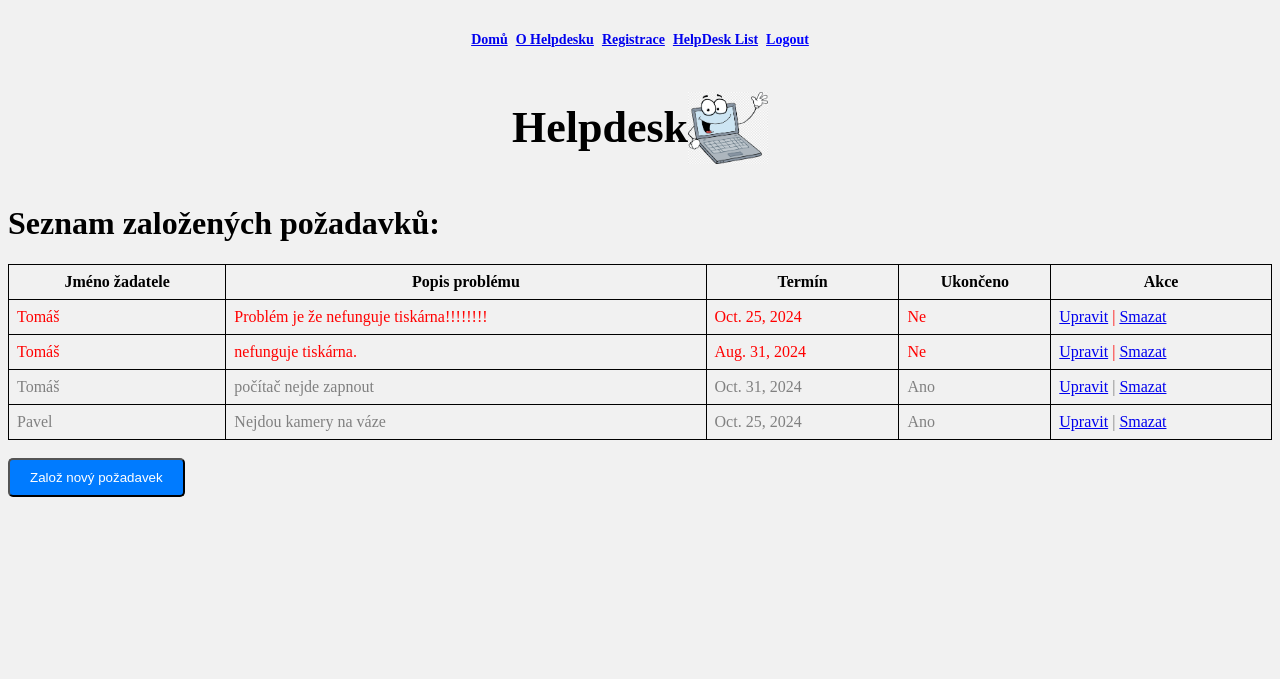
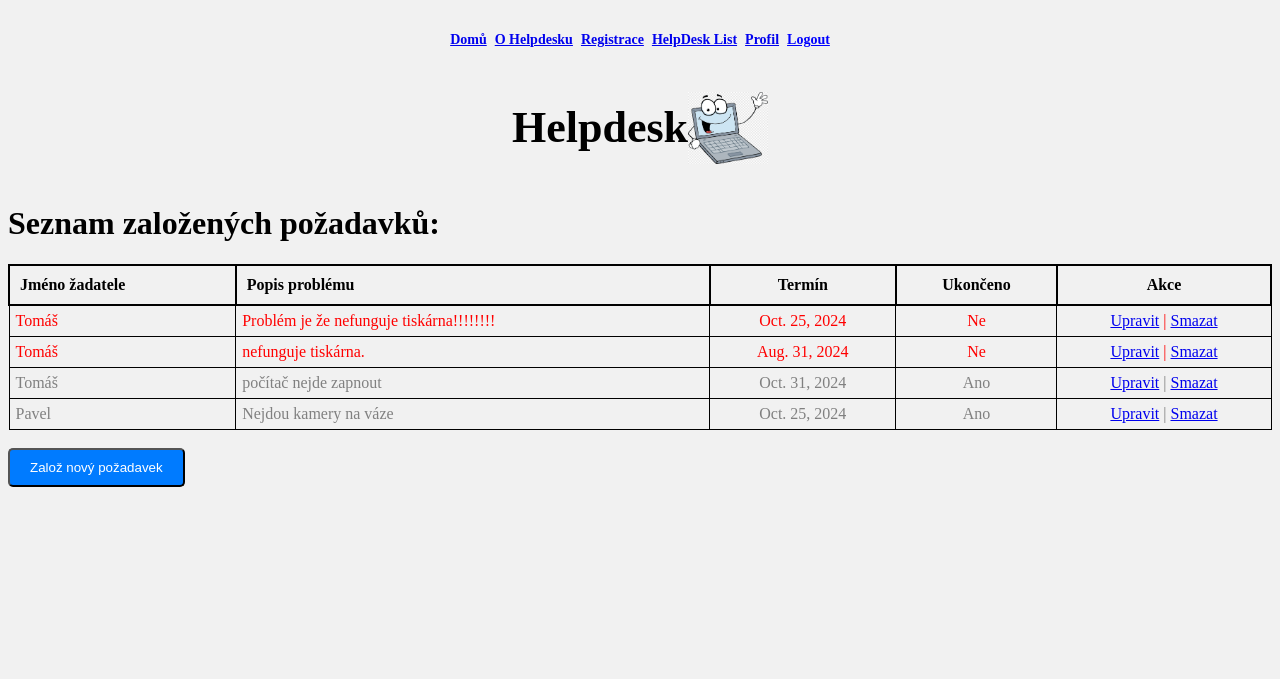
Before and after one commit to martinekmichal/Project_Helpdesk, a Django app: page /add_hd/HDD_list/ in a window 1280 px wide. Shown: the top 679 px of the page. Run offline with Django 5.2, Linux system fonts and the light colour scheme; a user stored in the database is signed in; data comes from the database, SQL or seed files in the repository; both versions use the stored data as it was after the commit.

Commit message:
uprava tlačítek + stránka profile
dotvoření formulaře a stranky pro editaci profilu

```diff
--- a/helpdesk/add_hd/templates/HDD_list.html
+++ b/helpdesk/add_hd/templates/HDD_list.html
@@ -8,14 +8,15 @@ Seznam požadavků
 
 {% block content %}
 <h1>Seznam založených požadavků:</h1>
+
 <table style="width: 100%; border-collapse: collapse;">
     <thead>
         <tr>
-            <th style="border: 1px solid black; padding: 8px;">Jméno žadatele</th>
-            <th style="border: 1px solid black; padding: 8px;">Popis problému</th>
-            <th style="border: 1px solid black; padding: 8px;">Termín</th>
-            <th style="border: 1px solid black; padding: 8px;">Ukončeno</th>
-            <th style="border: 1px solid black; padding: 8px;">Akce</th>
+            <th class="table_1">Jméno žadatele</th>
+            <th class="table_1">Popis problému</th>
+            <th class="table_1_1">Termín</th>
+            <th class="table_1_1">Ukončeno</th>
+            <th class="table_1_1">Akce</th>
         </tr>
     </thead>
     <tbody>
@@ -25,13 +26,13 @@ Seznam požadavků
                     {% if helpdesk.zpracovano %} gray
                     {% elif helpdesk.termin_splneni < now %} red
                     {% else %} black {% endif %};">
-                    <td style="border: 1px solid black; padding: 8px;">{{ helpdesk.jmeno_zadatele }}</td>
-                    <td style="border: 1px solid black; padding: 8px;">{{ helpdesk.popis_problemu }}</td>
-                    <td style="border: 1px solid black; padding: 8px;">{{ helpdesk.termin_splneni }}</td>
-                    <td style="border: 1px solid black; padding: 8px;">{{ helpdesk.zpracovano|yesno:"Ano,Ne" }}</td>
-                    <td style="border: 1px solid black; padding: 8px;">
+                    <td class="table_2">{{ helpdesk.jmeno_zadatele }}</td>
+                    <td class="table_2">{{ helpdesk.popis_problemu }}</td>
+                    <td class="table_2_1">{{ helpdesk.termin_splneni }}</td>
+                    <td class="table_2_1">{{ helpdesk.zpracovano|yesno:"Ano,Ne" }}</td>
+                    <td class="table_2_1">
                         <a href="{% url 'HD_edit' helpdesk.id %}" class="btn">Upravit</a> |
-                        <a href="{% url 'HD_delete' helpdesk.id %}" class="btn btn-danger">Smazat</a>
+                        <a href="{% url 'HD_delete' helpdesk.id %}" class="btn_dell">Smazat</a>
                     </td>
                 </tr>
             {% empty %}
@@ -45,6 +46,7 @@ Seznam požadavků
 <br>
 <form action="{% url 'HD_create' %}" method="get">
     <button type="submit" class="btn_hdzaloz">Založ nový požadavek</button>
+
 </form>
 
 <script type="text/javascript" src="{% static 'css/script_js.js' %}"></script>
--- a/helpdesk/core/forms.py
+++ b/helpdesk/core/forms.py
@@ -7,4 +7,4 @@ class UserRegisterForm(UserCreationForm):
 
     class Meta:
         model = User
-        fields = ['username', 'password1', 'password2']
+        fields = ['username', 'first_name', 'last_name', 'password1', 'password2']
--- a/helpdesk/core/templates/footer.html
+++ b/helpdesk/core/templates/footer.html
@@ -1,4 +1,4 @@
 {% load static %}
 <footer class="footer">
   <p>Copyright &copy; Michal Martínek</p>
-  </footer>
+</footer>
--- a/helpdesk/core/templates/header.html
+++ b/helpdesk/core/templates/header.html
@@ -8,6 +8,7 @@
             <li style="margin-right: 8px;"><a href="{% url 'register' %}">Registrace</a></li>
             {% if user.is_authenticated %}
                 <li style="margin-right: 8px;"><a href="{% url 'HD_list' %}">HelpDesk List</a></li>
+                <li style="margin-right: 8px;"><a href="{% url 'profile' %}">Profil</a></li>
                 <li style="display: inline;">
                     <form method="post" action="{% url 'logout' %}" style="display: inline;">
                         {% csrf_token %}
--- a/helpdesk/core/urls.py
+++ b/helpdesk/core/urls.py
@@ -9,8 +9,10 @@ urlpatterns = [
     path("about/", about_page, name="about"),
     path("hdd_app/HDD_list", hd_list_page, name="HD_list"),
     path("profile/", profile_page, name="profile"),
+    path('profile/upravit/', edit_profile, name='edit_profile'),
     path('register/', register_page, name='register'),
     path('login/', helpdesk.LoginView.as_view(template_name='login.html'), name='login'),
     path('logout/', helpdesk.LogoutView.as_view(template_name='logout.html'), name='logout'),
 
+
 ]
--- a/helpdesk/helpdesk/settings.py
+++ b/helpdesk/helpdesk/settings.py
@@ -133,5 +133,5 @@ USE_TZ = True
 DEFAULT_AUTO_FIELD = 'django.db.models.BigAutoField'
 
 LOGIN_URL = 'login'
-LOGIN_REDIRECT_URL = '/add_hd/HDD_list'
+LOGIN_REDIRECT_URL = '/add_hd/HDD_list/'
 LOGOUT_REDIRECT_URL = 'home'
--- a/helpdesk/static/css/styles.css
+++ b/helpdesk/static/css/styles.css
@@ -34,6 +34,11 @@
     bottom: 0;
     width: 80%;
 
+}
+
+.footer_img  {
+    text-align: center;
+    margin-bottom: 15px;
 }
 
 .about1 {
@@ -130,5 +135,42 @@
 
 .btn_hdcreate:hover {
     background-color: #0056b3;
+}
 
+.btn_profile {
+    display: inline-block;
+    padding: 10px 20px;
+    background-color: #007bff;
+    color: white;
+    text-decoration: none;
+    border-radius: 5px;
+    transition: background-color 0.3s;
 }
+
+.btn_profile:hover {
+    background-color: #0056b3;
+}
+
+.table_1 {
+    border: 2px solid black;
+    padding: 10px;
+    text-align: left;
+}
+
+.table_1_1 {
+    border: 2px solid black;
+    padding: 10px;
+    text-align: center;
+}
+
+.table_2 {
+    border: 1px solid black;
+    padding: 6px;
+    text-align: left;
+}
+
+.table_2_1 {
+    border: 1px solid black;
+    padding: 6px;
+    text-align: center;
+}
```
Also changed, not shown: helpdesk/core/templates/edit_profile.html (added, +8 -0 lines), helpdesk/core/templates/login.html (+3 -4 lines), helpdesk/core/templates/profile.html (+13 -4 lines), helpdesk/core/views.py (+14 -0 lines), helpdesk/db.sqlite3, helpdesk/static/img/s2.jpg (added).
